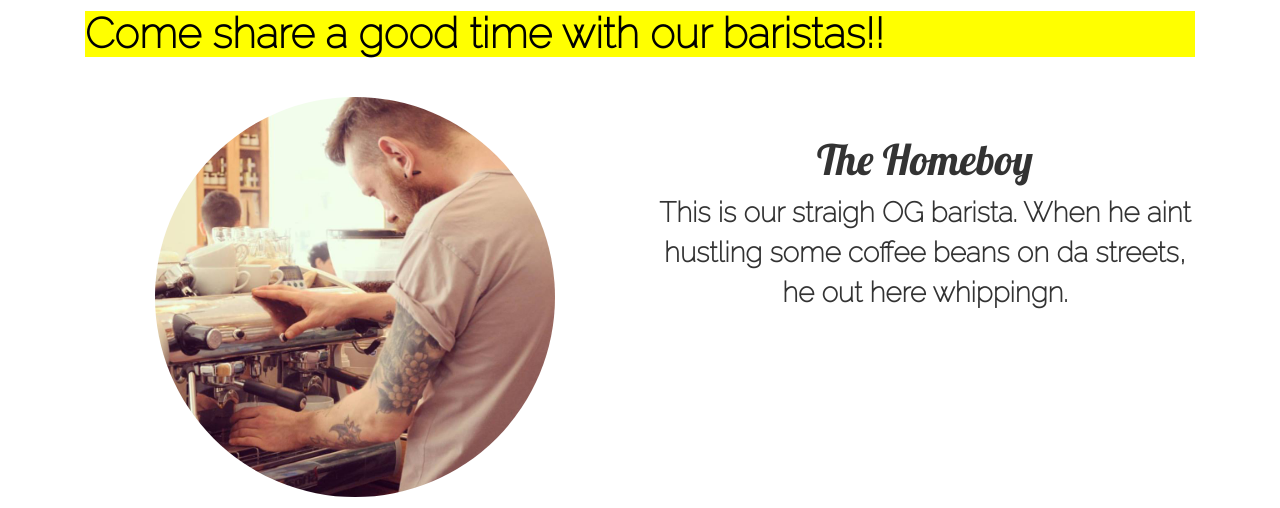
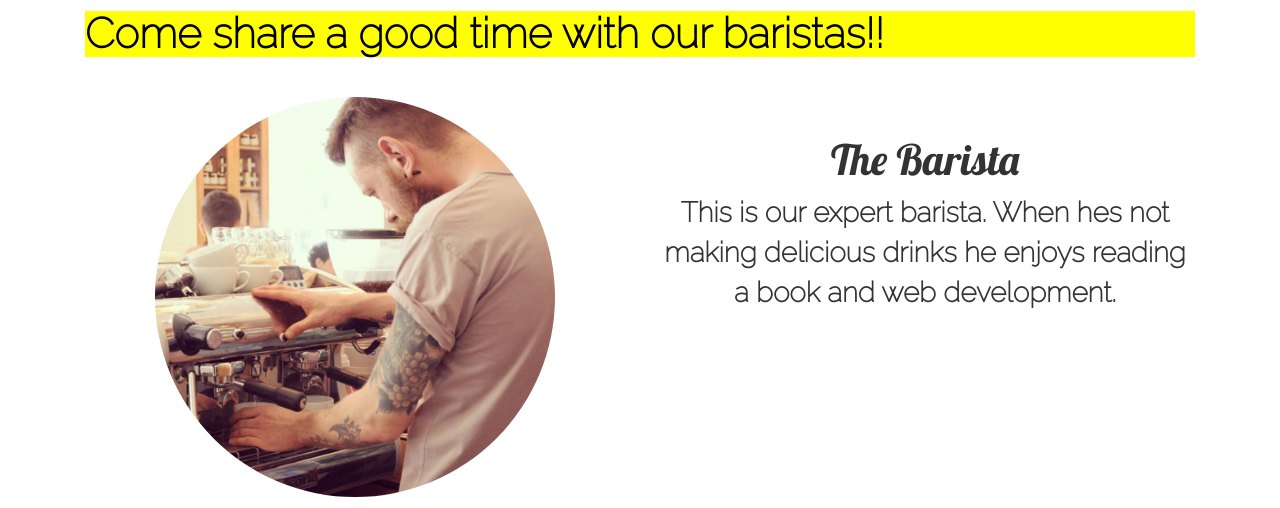
Before and after one commit to smanunta/oldays, a PHP site: page / in a window 1280 px wide. Shown: the part 735-1243 px from the top of the page. Run offline with PHP 8.4, Linux system fonts and the light colour scheme; some libraries are stand-ins or nearby versions.

Commit message:
updated sentences

```diff
--- a/index.php
+++ b/index.php
@@ -68,9 +68,9 @@
 						<img src="images/alex.jpg" class="img-circle baristaMain"/>
 				</div>
 				<div class="col-md-6 titTxtBtn-1">
-					<h3 class="tit">The Homeboy</h3>
+					<h3 class="tit">The Barista</h3>
 						<p class="txt">
-							This is our straigh OG barista. When he aint hustling some coffee beans on da streets, he out here whippingn.
+							This is our expert barista. When hes not making delicious drinks he enjoys reading a book and web development.
 						</p>
 				</div>
 			</div>
```
